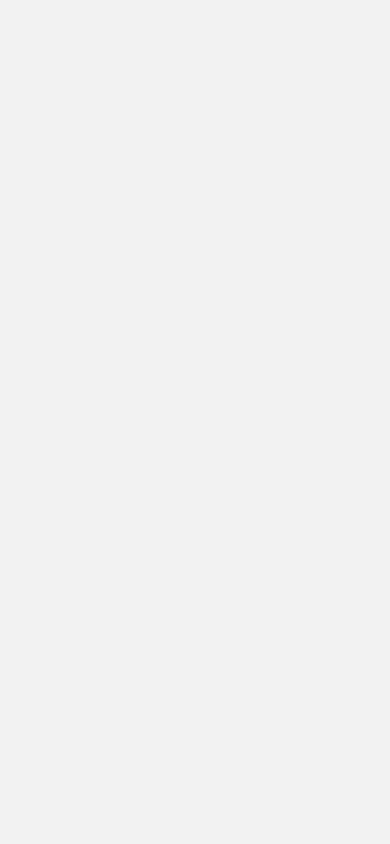
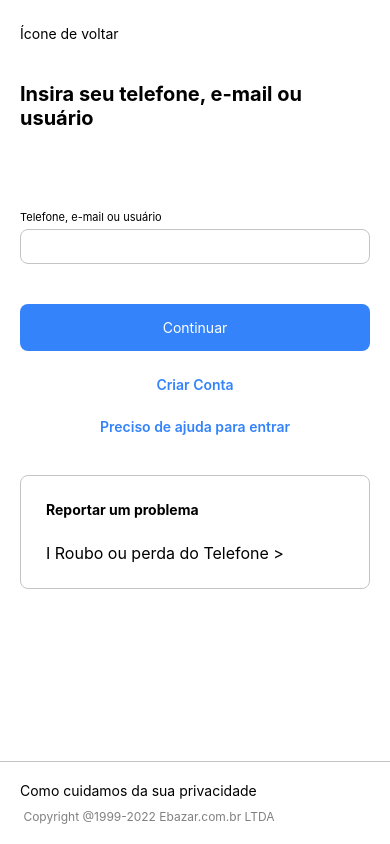
Before and after one commit to kifel/Mercado-livre-clone-UI, a React Native app: screen / in a window 390 px wide. Built offline with nearby package versions, Linux system fonts and the light colour scheme.

Commit message:
estilização basica pagina de login completa

```diff
--- a/App.tsx
+++ b/App.tsx
@@ -1,6 +1,12 @@
 import React from "react";
+import { StatusBar } from "react-native";
 import { RoutesConfig } from "./src/Routes";
 
 export default function App() {
-  return <RoutesConfig />;
+  return (
+    <>
+    <RoutesConfig />
+    <StatusBar backgroundColor="#ffee00" barStyle="dark-content" />
+    </>
+  );
 }
--- a/package.json
+++ b/package.json
@@ -17,7 +17,8 @@
     "react": "18.1.0",
     "react-dom": "18.1.0",
     "react-native": "0.70.5",
-    "react-native-web": "~0.18.9"
+    "react-native-web": "~0.18.9",
+    "styled-components": "^5.3.6"
   },
   "devDependencies": {
     "@babel/core": "^7.12.9",
--- a/src/Routes/stack.tsx
+++ b/src/Routes/stack.tsx
@@ -1,6 +1,6 @@
 import { createNativeStackNavigator } from "@react-navigation/native-stack";
 import React from "react";
-import { Login } from "../pages/Login";
+import { Login } from "../pages/Login/Email";
 
 const { Screen, Navigator } = createNativeStackNavigator();
 
--- /dev/null
+++ b/src/pages/Login/Email/index.tsx
@@ -0,0 +1,61 @@
+import React from "react";
+import { ScrollView, Text, TouchableOpacity } from "react-native";
+import {
+  Container,
+  Content,
+  Continue,
+  ContinueText,
+  CopyrightContainer,
+  CopyrightText,
+  CopyrightTitle,
+  Input,
+  InputContainer,
+  Placeholder,
+  Recover,
+  ReportContainer,
+  ReportDescription,
+  ReportTitle,
+  Texto,
+  Title,
+  TitleContainer
+} from "./styles";
+
+export const Login: React.FC = () => {
+  return (
+    <Container>
+      <ScrollView>
+        <Content>
+          <TitleContainer>
+            <TouchableOpacity>
+              <Text>Ícone de voltar</Text>
+            </TouchableOpacity>
+            <Title>Insira seu telefone, e-mail ou usuário</Title>
+          </TitleContainer>
+          <InputContainer>
+            <Placeholder>Telefone, e-mail ou usuário</Placeholder>
+            <Input keyboardType="email-address" autoCapitalize="none" />
+          </InputContainer>
+          <Continue>
+            <ContinueText>Continuar</ContinueText>
+          </Continue>
+          <Recover>
+            <Texto>Criar Conta</Texto>
+          </Recover>
+          <Recover>
+            <Texto>Preciso de ajuda para entrar</Texto>
+          </Recover>
+          <ReportContainer>
+            <ReportTitle>Reportar um problema</ReportTitle>
+            <ReportDescription>
+              I Roubo ou perda do Telefone {">"}{" "}
+            </ReportDescription>
+          </ReportContainer>
+        </Content>
+      </ScrollView>
+      <CopyrightContainer>
+        <CopyrightTitle>Como cuidamos da sua privacidade</CopyrightTitle>
+        <CopyrightText> Copyright @1999-2022 Ebazar.com.br LTDA </CopyrightText>
+      </CopyrightContainer>
+    </Container>
+  );
+};
--- /dev/null
+++ b/src/pages/Login/Email/styles.js
@@ -0,0 +1,99 @@
+import styled from "styled-components/native";
+
+export const Container = styled.View`
+  flex: 1;
+  background-color: #ffff;
+`;
+
+export const Content = styled.View`
+  align-items: center;
+  width: 100%;
+  padding-left: 20px;
+  padding-right: 20px;
+`;
+
+export const ReportContainer = styled.View`
+  width: 100%;
+  border: 1px solid #c4c4c4;
+  padding: 25px;
+  margin-top: 40px;
+  border-radius: 8px;
+`;
+
+export const CopyrightContainer = styled.View`
+  width: 100%;
+  padding: 20px;
+  text-align: center;
+  border-top-width: 1px;
+  border-top-color: #c4c4c4;
+`;
+
+export const CopyrightTitle = styled.Text`
+  font-size: 14px;
+  margin-bottom: 10px;
+`;
+
+export const CopyrightText = styled.Text`
+  font-size: 12px;
+  color: gray;
+`;
+
+export const ReportTitle = styled.Text`
+  font-weight: bold;
+  margin-bottom: 25px;
+`;
+
+export const ReportDescription = styled.Text`
+  font-size: 16px;
+`;
+
+export const TitleContainer = styled.View`
+  width: 100%;
+  margin-top: 25px;
+`;
+
+export const Title = styled.Text`
+  font-size: 20px;
+  margin-top: 40px;
+  font-weight: bold;
+`;
+
+export const InputContainer = styled.View`
+  width: 100%;
+  margin-bottom: 40px;
+`;
+
+export const Input = styled.TextInput`
+  width: 100%;
+  border: 1px solid #c4c4c4;
+  padding: 8px;
+  border-radius: 8px;
+`;
+
+export const Texto = styled.Text`
+  color: #3483fa;
+  font-weight: 600;
+`;
+
+export const Recover = styled.TouchableOpacity`
+  margin-top: 25px;
+`;
+
+export const Continue = styled.TouchableOpacity`
+  width: 100%;
+  padding: 15px;
+  border-radius: 8px;
+  background-color: #3483fa;
+  justify-content: center;
+  align-items: center;
+`;
+
+export const ContinueText = styled.Text`
+  color: #fff;
+`;
+
+export const Placeholder = styled.Text`
+  margin-top: 80px;
+  font-size: 11px;
+  margin-bottom: 5px;
+`;
--- a/src/pages/Login/index.tsx
+++ /dev/null
@@ -1,8 +0,0 @@
-import React from 'react';
-import { View } from 'react-native';
-
-// import { Container } from './styles';
-
-export const Login: React.FC = () => {
-  return <View />;
-}
```
Also changed, not shown: src/pages/Products/index.tsx (added, +10 -0 lines), 1 other file (tests, documents, lock files or other folders).
